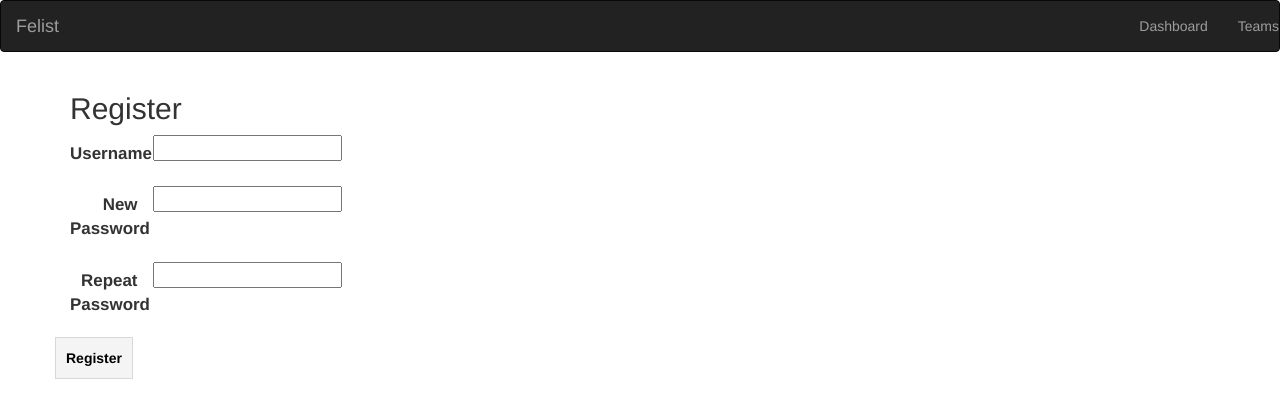
After one commit to alexsclim/Felist, a Flask app: page /register in a window 1280 px wide. The commit adds this page. Shown: the top 418 px of the page. Run offline with Flask 2, Linux system fonts and the light colour scheme; some libraries are stand-ins or nearby versions.

Commit message:
Registration works now and change home page to login

```diff
--- a/app/__init__.py
+++ b/app/__init__.py
@@ -7,7 +7,6 @@ from flask import render_template, request
 mail = Mail()
 mysql = MySQL()
 app = Flask(__name__)
-from app import views
 
 app.config['MAIL_SERVER'] = 'smtp.gmail.com'
 app.config['MAIL_PORT'] = 465
@@ -22,3 +21,5 @@ app.config['MYSQL_DATABASE_PASSWORD'] = '123456'
 app.config['MYSQL_DATABASE_DB'] = 'Felist'
 app.config['MYSQL_DATABASE_HOST'] = 'localhost'
 mysql.init_app(app)
+
+from app import views
--- a/app/forms.py
+++ b/app/forms.py
@@ -1,4 +1,4 @@
-from flask_wtf import Form, validators
+from flask_wtf   import Form, validators
 from wtforms.fields import TextField, TextAreaField, SubmitField, PasswordField
 import wtforms
 
@@ -16,3 +16,4 @@ class RegistrationForm(Form):
       wtforms.validators.EqualTo('confirm', message='Passwords must match')
   ])
   confirm = PasswordField('Repeat Password')
+  submit = SubmitField("Register")
--- a/app/templates/base.html
+++ b/app/templates/base.html
@@ -10,12 +10,11 @@
   <body>
     <nav class="navbar navbar-inverse">
       <div class="navbar-header">
-        <a class="navbar-brand" href="#">Felist</a>
+        <a class="navbar-brand" href="/">Felist</a>
       </div>
       <ul class="nav navbar-nav navbar-right">
-        <li><a href="{{ url_for('home') }}">Home</a></li>
+        <li><a href="{{ url_for('dashboard') }}">Dashboard</a></li>
         <li><a href="{{ url_for('teams') }}">Teams</a></li>
-        <li><a href="{{ url_for('login') }}">Login</a>
       </ul>
     </nav>
     <div class="container">
--- /dev/null
+++ b/app/templates/dashboard.html
@@ -0,0 +1,4 @@
+{% extends "base.html" %}
+{% block body %}
+<h1>Dashboard</h1>
+{% endblock %}
--- a/app/templates/login.html
+++ b/app/templates/login.html
@@ -8,10 +8,11 @@
           request.form.username }}">
          <input type="password" placeholder="Password" name="password" value="{{
           request.form.password }}">
-        <input class="btn btn-default" type="submit" value="Login">
+        <input class="btn btn-primary" type="submit" value="Login">
       </form>
       {% if error %}
         <p class="error"><strong>Error:</strong> {{ error }}
       {% endif %}
 </div>
+<a href="{{ url_for('register') }}" class="btn btn-secondary">Register Here</a>
 {% endblock %}
--- /dev/null
+++ b/app/templates/register.html
@@ -0,0 +1,46 @@
+{% extends "base.html" %}
+{% block body %}
+  <h2>Register</h2>
+
+  {% if success %}
+    <p>Thank you for registering with Felist!</p>
+
+  {% else %}
+
+    {% for message in form.username.errors %}
+      <div class="flash">{{ message }}</div>
+    {% endfor %}
+
+    {% for message in form.password.errors %}
+      <div class="flash">{{ message }}</div>
+    {% endfor %}
+
+    {% for message in form.confirm.errors %}
+      <div class="flash">{{ message }}</div>
+    {% endfor %}
+
+    <form class="form-horizontal" action="{{ url_for('register') }}" method=post>
+      {{ form.hidden_tag() }}
+
+      <div class="form-group">
+        <label for="inputUsername" class="col-sm-1 control-label">{{ form.username.label }}</label>
+        {{ form.username }}
+      </div>
+
+      <div class="form-group">
+        <label for="inputPassword" class="col-sm-1 control-label">{{ form.password.label }}</label>
+      {{ form.password }}
+      </div>
+
+      <div class="form-group">
+        <label for="inputConfirm" class="col-sm-1 control-label">{{ form.confirm.label }}</label>
+      {{ form.confirm }}
+      </div>
+
+      <div class="form-group">
+      {{ form.submit }}
+      </div>
+    </form>
+
+  {% endif %}
+{% endblock %}
--- a/app/views.py
+++ b/app/views.py
@@ -1,4 +1,4 @@
-from app import app, mail, mysql
+from app import app, mail
 from flask import Flask, render_template, redirect, url_for, request, flash, session
 
 from forms import ContactForm, RegistrationForm
@@ -7,33 +7,50 @@ from flask_mail import Message
 from passlib.hash import sha256_crypt
 import gc
 
-cursor = mysql.connect()
+from app import mysql
+
+conn = mysql.connect()
+cur = conn.cursor()
 
 app.secret_key = 'development key'
-
-@app.route('/', methods=['GET', 'POST'])
-@app.route('/index', methods=['GET', 'POST'])
-def home():
-  if request.method == 'POST':
-    if request.form['contact'] == 'Contact Us':
-      return redirect(url_for('contact'))
-  return render_template('index.html')
-
 
 @app.route('/teams')
 def teams():
   return render_template('teams.html')
 
-# @app.route('/register/', methods=['GET', 'POST'])
-# def register():
-#   try:
-#     form = RegistrationForm(request.form)
+@app.route('/register', methods=['GET', 'POST'])
+def register():
+  try:
+    form = RegistrationForm(request.form)
 
-#     if request.method == "POST" and form.validate():
-#       username = form.username.data
-#       password = sha256_crypt.encrypt((str(form.password.data)))
-#       c, conn = connection()
+    if request.method == "POST" and form.validate():
+      username = form.username.data
+      password = sha256_crypt.encrypt((str(form.password.data)))
 
+      db_username = cur.execute("SELECT * FROM User WHERE username = %s", (username))
+
+      if int(db_username) > 0:
+        flash("That usename already exists!")
+        return render_template("register.html", form=form)
+
+      else:
+        cur.execute("INSERT INTO User(username, encryptedPassword) VALUES (%s, %s)", (username, password))
+        conn.commit()
+        flash("Thanks for registering!")
+        cur.close()
+        gc.collect()
+
+        session['logged_in'] = True
+        session['username'] = username
+
+        return redirect(url_for('dashboard'))
+
+    return render_template("register.html", form=form)
+
+  except Exception as e:
+    return(str(e))
+
+@app.route('/', methods=['GET'])
 @app.route('/login', methods=['GET', 'POST'])
 def login():
     error = None
@@ -41,8 +58,12 @@ def login():
         if request.form['username'] != 'admin' or request.form['password'] != 'admin':
             error = 'Felix is gay. Please try again.'
         else:
-            return redirect(url_for('home'))
+            return redirect(url_for('dashboard'))
     return render_template('login.html', error=error)
+
+@app.route('/dashboard', methods=['GET'])
+def dashboard():
+  return render_template('dashboard.html', success=True)
 
 @app.route('/contact', methods=['GET', 'POST'])
 def contact():
```
Also changed, not shown: create_table.sql (+5 -6 lines).
